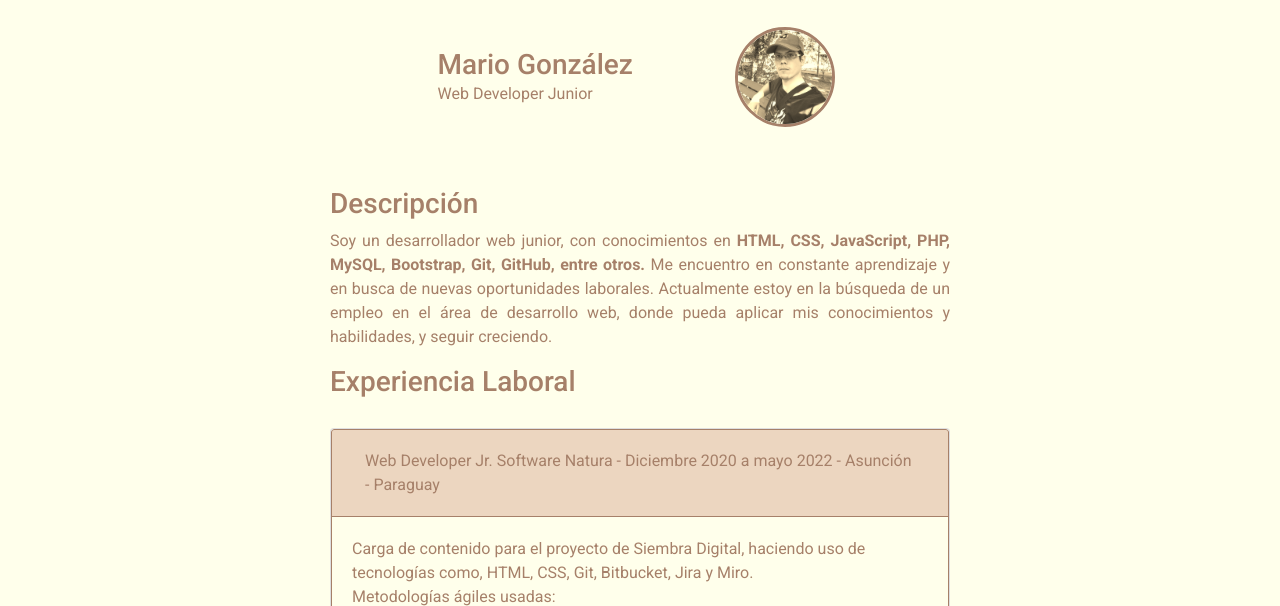
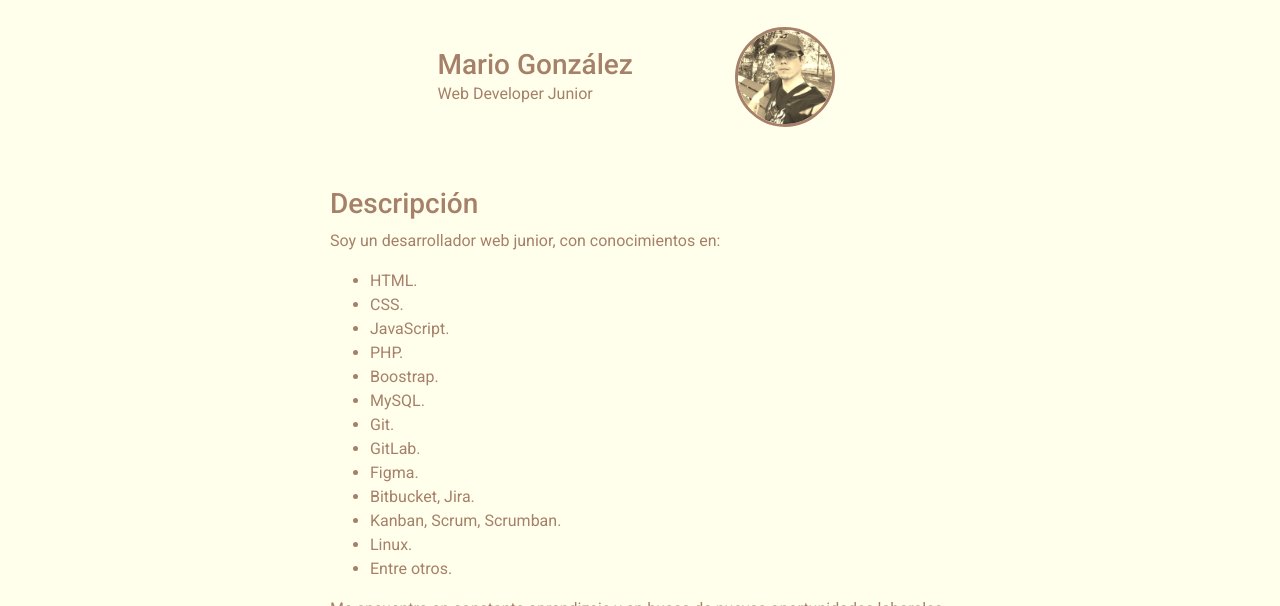
Before and after one commit to marioGonzalez95/cv, a plain HTML site: page index.html in a window 1280 px wide. Shown: the part 321-927 px from the top of the page. Drawn offline with nearby package versions, Linux system fonts and the light colour scheme.

Commit message:
Se agrega nuevo listado de tecnologías en el index...

```diff
--- a/index.html
+++ b/index.html
@@ -37,11 +37,22 @@
       <section class="description mx-auto margenes_top">
         <h3>Descripción</h3>
         <p>
-          Soy un desarrollador web junior, con conocimientos en
-          <b
-            >HTML, CSS, JavaScript, PHP, MySQL, Bootstrap, Git, GitHub, entre
-            otros.</b
-          >
+          Soy un desarrollador web junior, con conocimientos en:
+          <ul>
+            <li>HTML.</li>
+            <li>CSS.</li>
+            <li>JavaScript.</li>
+            <li>PHP.</li>
+            <li>Boostrap.</li>
+            <li>MySQL.</li>
+            <li>Git.</li>
+            <li>GitLab.</li>
+            <li>Figma.</li>
+            <li>Bitbucket, Jira.</li>
+            <li>Kanban, Scrum, Scrumban.</li>
+            <li>Linux.</li>
+            <li>Entre otros.</li>
+          </ul>
           Me encuentro en constante aprendizaje y en busca de nuevas
           oportunidades laborales. Actualmente estoy en la búsqueda de un empleo
           en el área de desarrollo web, donde pueda aplicar mis conocimientos y
```
